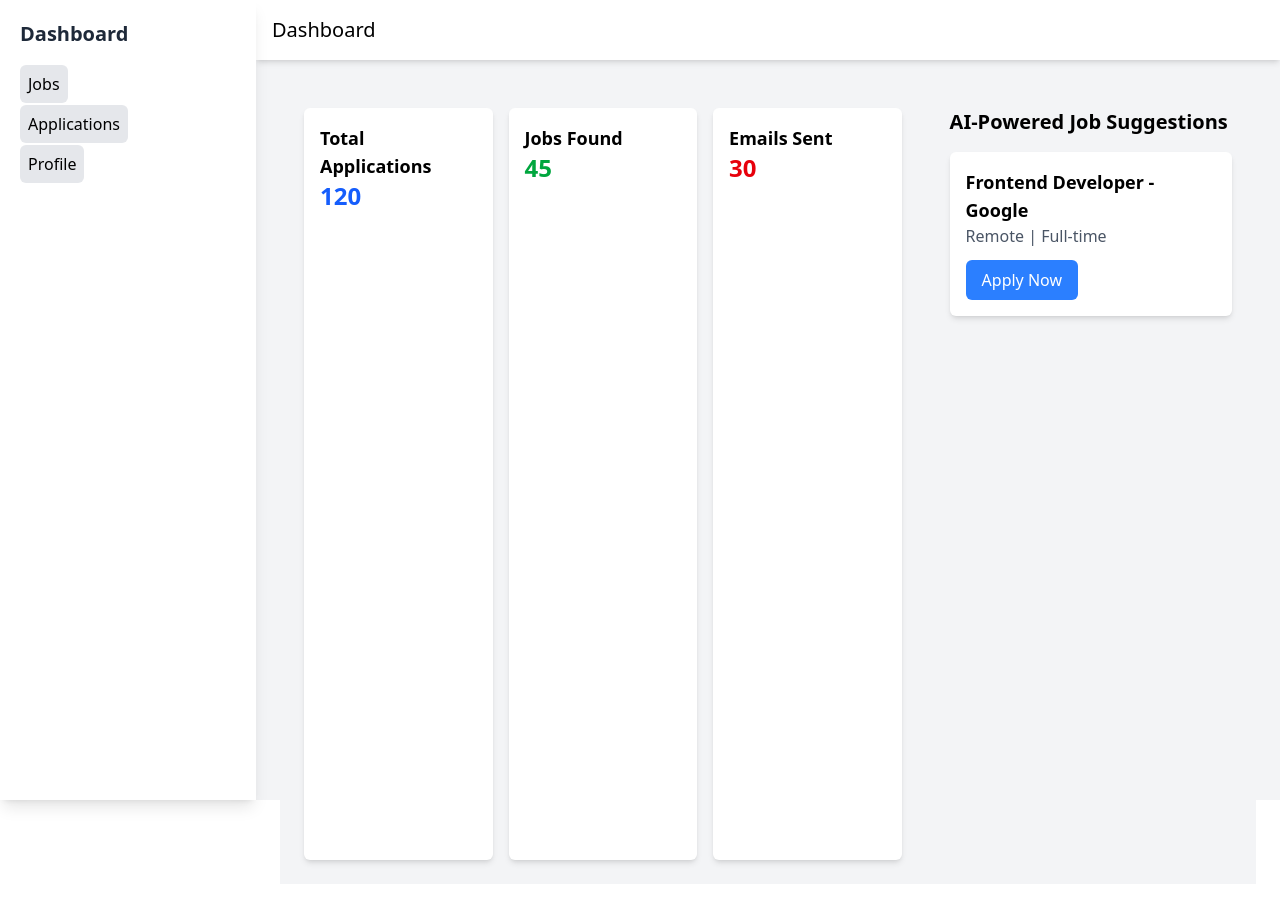
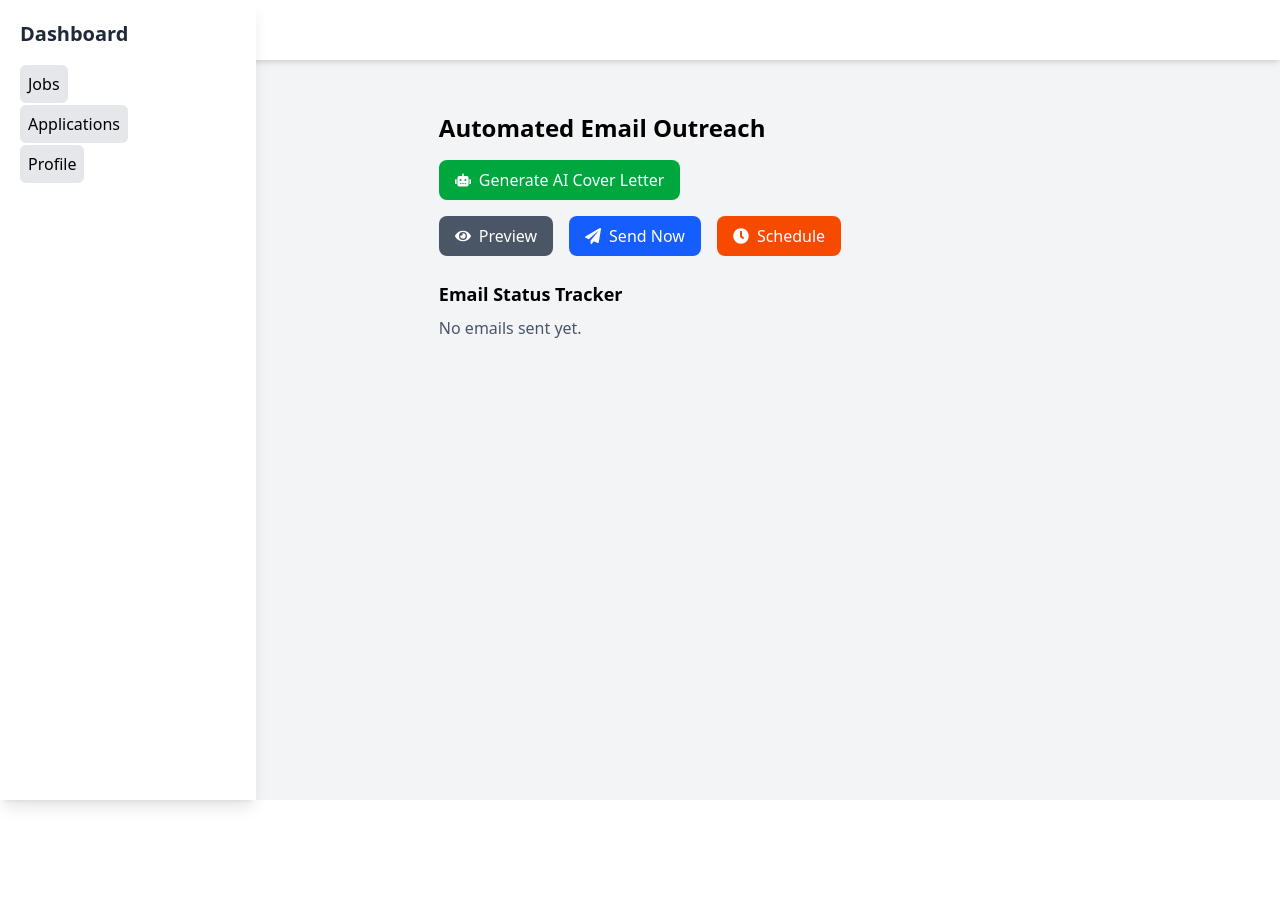
Before and after one commit to abhishek-kumar-91/AI-Hire, a React (Vite) app: page /dashboard/email-outreach in a window 1280 px wide. After the commit the page ends 800 px from the top, so only its background shows below. Built offline with nearby package versions, Linux system fonts and the light colour scheme.

Commit message:
Dashboard Main page content structure done

```diff
--- a/src/App.jsx
+++ b/src/App.jsx
@@ -1,5 +1,4 @@
-import { BrowserRouter as Router, Route, Routes } from "react-router-dom";
-import ProtectedRoute from "./Components/ProtectedRoute"; // Assuming this is your authentication guard
+import { BrowserRouter as Router, Route, Routes } from "react-router-dom"; // Assuming this is your authentication guard
 import DashboardPage from "./Pages/Dashboard/DashboardPage";
 import JobPage from "./Pages/Job/JobPage";
 import JobDetailsPage from "./Pages/JobDetailsPage/JobDetailsPage";
@@ -22,8 +21,9 @@ function App() {
         <Route path="/signup" element={<AuthPage type="signup" />} />
 
         {/* Protected Route - Dashboard and its pages */}
+
         <Route path="/dashboard" element={<DashboardPage />}>
-        <Route path="" element={<DashboardContent />} >
+        <Route index element={<DashboardContent />} />
           <Route path="jobs" element={<JobPage />} />
           <Route path="details-page" element={<JobDetailsPage />} />
           <Route path="hr" element={<HRExtractionPage />} />
@@ -32,7 +32,7 @@ function App() {
           <Route path="resume-analyze" element={<ResumeAnalyzePage />} />
           <Route path="setting" element={<SettingPage />} />
           </Route>
-        </Route>
+
       </Routes>
     </Router>
   );
--- a/src/Components/Header.jsx
+++ b/src/Components/Header.jsx
@@ -2,7 +2,7 @@ import { RxHamburgerMenu } from "react-icons/rx";
 
 export default function Header({ isSidebarOpen, setSidebarOpen }) {
   return (
-    <header className="flex items-center justify-between bg-white p-4 shadow-md">
+    <header className="fixed w-full flex items-center justify-between bg-white p-4 shadow-md">
       {/* Hamburger Button to Toggle Sidebar */}
       <button
         className="md:hidden"
--- a/src/Components/Sidebar.jsx
+++ b/src/Components/Sidebar.jsx
@@ -5,7 +5,7 @@ import { CiCircleRemove } from "react-icons/ci";
 export default function Sidebar({ isSidebarOpen, setSidebarOpen }) {
   return (
     <div
-      className={`fixed inset-y-0 left-0 transform ${isSidebarOpen ? "translate-x-0" : "-translate-x-full"} transition-transform duration-300 ease-in-out bg-white w-64 p-5 shadow-lg z-50 md:relative md:translate-x-0 md:w-1/5 md:flex md:flex-col md:h-full`}
+      className={`fixed inset-y-0 left-0 transform ${isSidebarOpen ? "translate-x-0" : "-translate-x-full"} transition-transform duration-300 ease-in-out bg-white w-64 p-5 shadow-lg z-50  md:translate-x-0 md:w-1/5 md:fixed md:flex md:flex-col md:h-full`}
     >
       {/* Add Hamburger Button for Mobile */}
       <button
--- a/src/Pages/AutoReach/EmailOutreachPage.jsx
+++ b/src/Pages/AutoReach/EmailOutreachPage.jsx
@@ -1,5 +1,5 @@
 import React, { useState } from "react";
-import { Editor } from "@tinymce/tinymce-react";
+// import { Editor } from "@tinymce/tinymce-react";
 import { FaEye, FaPaperPlane, FaClock, FaRobot } from "react-icons/fa";
 
 const EmailOutreachPage = () => {
@@ -44,7 +44,7 @@ const EmailOutreachPage = () => {
       </button>
 
       {/* Email Editor */}
-      <div className="bg-white shadow-lg p-4 rounded-lg mb-4">
+      {/* <div className="bg-white shadow-lg p-4 rounded-lg mb-4">
         <h3 className="text-lg font-semibold mb-2">Email Editor</h3>
         <Editor
           apiKey="your-tinymce-api-key" // You can get your API key from the TinyMCE website
@@ -68,7 +68,7 @@ const EmailOutreachPage = () => {
           }}
           onEditorChange={handleEditorChange}
         />
-      </div>
+      </div> */}
 
       {/* Action Buttons */}
       <div className="flex gap-4 mb-4">
--- a/src/Pages/Dashboard/DashboardPage.jsx
+++ b/src/Pages/Dashboard/DashboardPage.jsx
@@ -12,9 +12,10 @@ export default function DashboardPage() {
       <div className="flex-1 flex flex-col">
       {/* Your Header */}
       <Header isSidebarOpen={isSidebarOpen} setSidebarOpen={setSidebarOpen} />
-        <div className="p-6 flex-1">
+        <div className="p-6 flex-1 md:w-full md:my-16 md:flex md:justify-end">
           <Outlet /> {/* Render nested routes here */}
         </div>
+
       </div>
     </div>
   );
```
